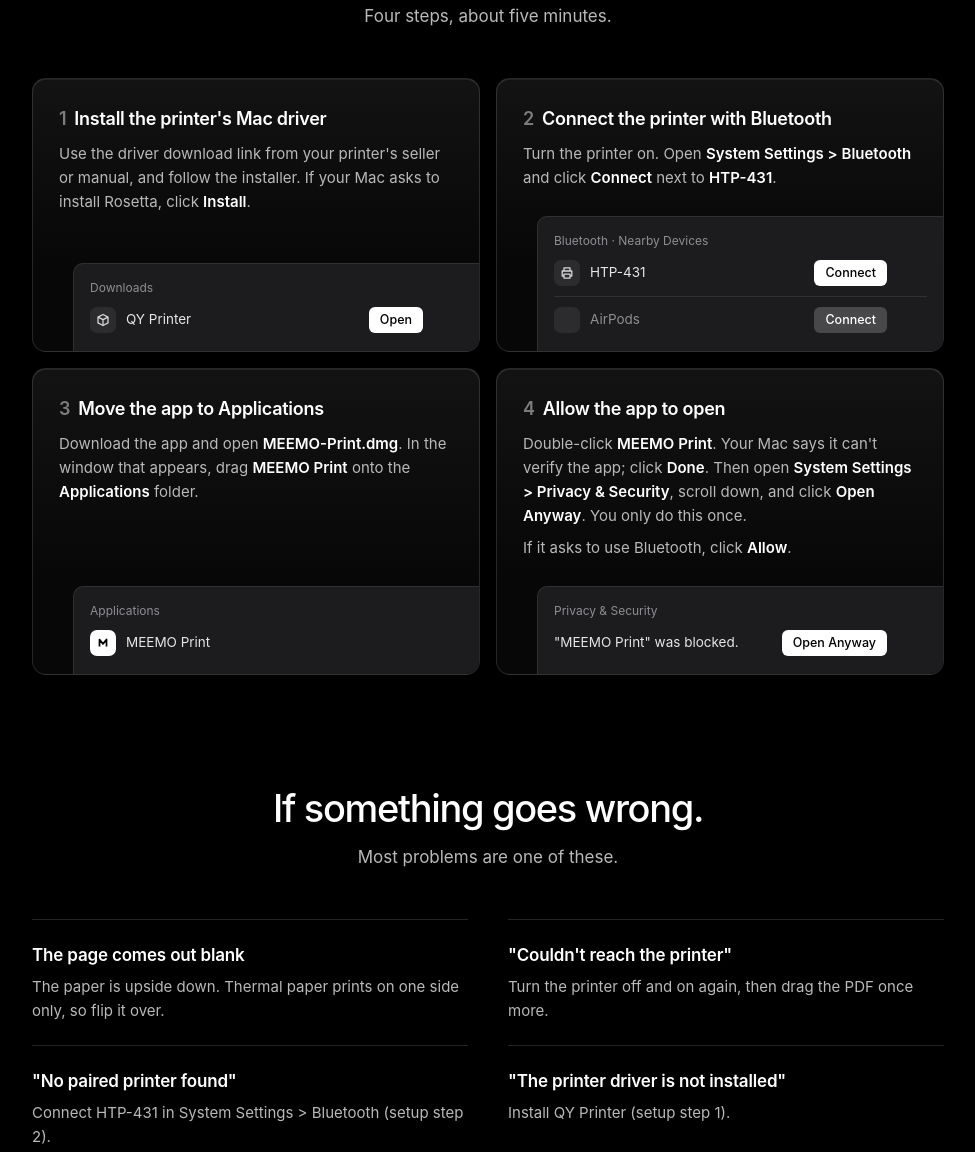
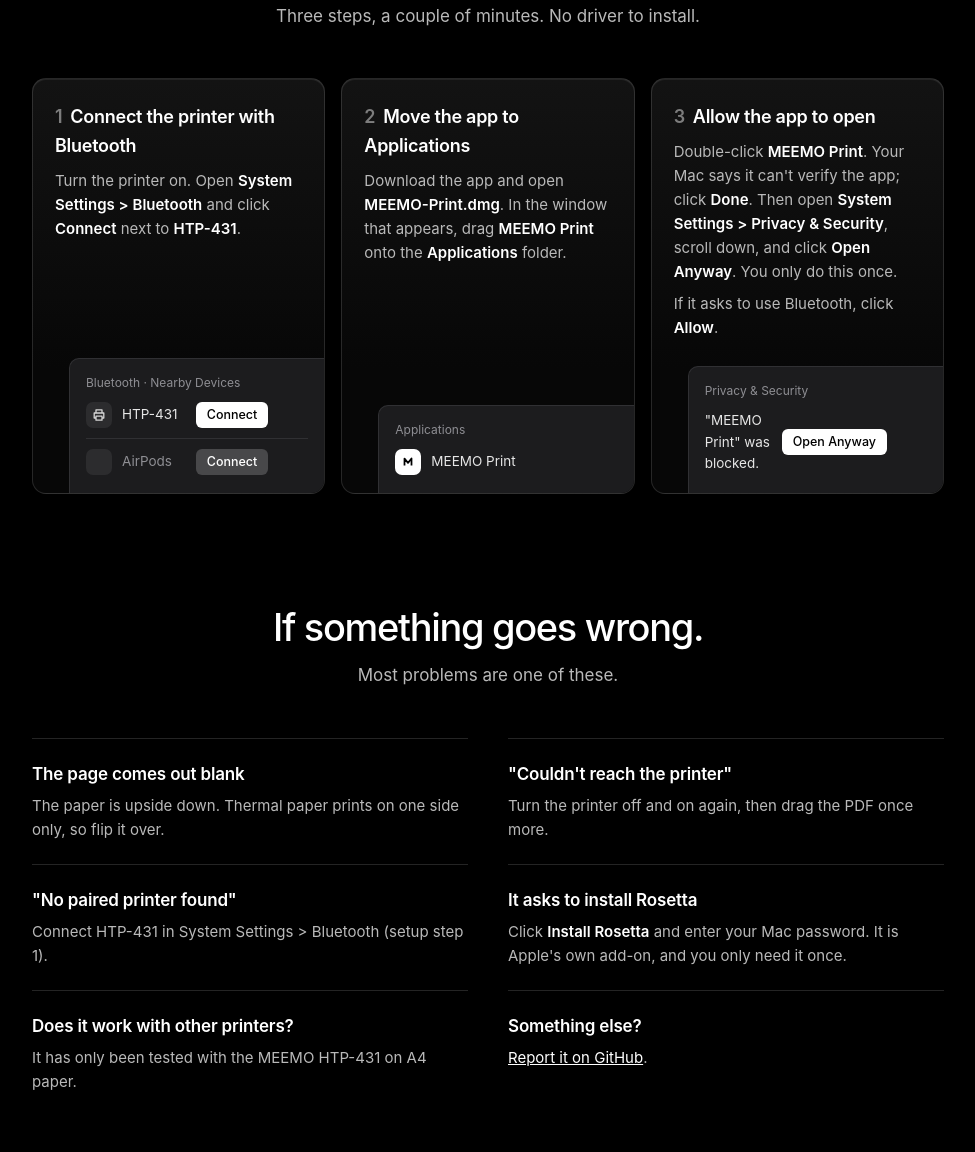
Before and after one commit to rocher71/meemo-print-mac, a plain HTML site: page docs/index.html in a window 1280 px wide. Shown: the part 1515-2667 px from the top of the page, without its empty margins (152-1127 px from the left). Drawn offline with Linux system fonts and the light colour scheme; a web font is replaced by a local one.

Commit message:
Bundle the vendor driver files in the app; drop the driver setup step
Co-Authored-By: Claude Fable 5.2 <noreply@anthropic.com>
Claude-Session: https://claude.ai/code/session_01AW7MBQ3X5gVZ4chGQJ8QVF

```diff
--- a/docs/index.html
+++ b/docs/index.html
@@ -75,7 +75,8 @@
   section > p.sub { text-align:center; max-width:30em; margin:14px auto 48px; font-size:17px; }
 
   .grid { display:grid; gap:16px; grid-template-columns:1fr 1fr; }
-  .card { display:flex; flex-direction:column; border-radius:14px; padding:26px 26px 0; overflow:hidden;
+  .grid.three { grid-template-columns:repeat(3, 1fr); }
+  .card { display:flex; flex-direction:column; border-radius:14px; padding:24px 22px 0; overflow:hidden;
           background:linear-gradient(180deg, #131313, #070707 70%); border:1px solid var(--edge); box-shadow:inset 0 1px 0 rgba(255,255,255,.07); }
   .card:target { border-color:#777; }
   .card h3 { margin:0 0 8px; font-size:18px; font-weight:600; color:var(--fg); letter-spacing:-.015em; }
@@ -85,7 +86,7 @@
 
   /* Small pictures of the thing to click in each step. */
   .ui { margin:26px 0 0 14px; margin-top:auto; padding-top:26px; }
-  .ui > div { background:#1c1c1e; border:1px solid #303033; border-bottom:0; border-radius:10px 0 0 0; margin-right:-27px; padding:14px 16px 18px; font-size:13.5px; color:#e6e6e6; }
+  .ui > div { background:#1c1c1e; border:1px solid #303033; border-bottom:0; border-radius:10px 0 0 0; margin-right:-23px; padding:14px 16px 18px; font-size:13.5px; color:#e6e6e6; }
   .ui small { display:block; color:#8e8e93; font-size:12px; margin-bottom:10px; }
   .row { display:flex; align-items:center; gap:10px; padding-right:40px; }
   .row + .row { margin-top:10px; padding-top:10px; border-top:1px solid #303033; color:#8e8e93; }
@@ -110,7 +111,7 @@
 
   @media (max-width:700px) {
     nav a.l { display:none; }
-    .grid, dl.help { grid-template-columns:1fr; }
+    .grid, .grid.three, dl.help { grid-template-columns:1fr; }
     .hero { padding-top:64px; } .printer { margin-top:52px; } .paper { padding:34px 24px 44px; }
     section { padding-top:80px; } .end { padding:96px 0; }
   }
@@ -193,28 +194,12 @@
   <section id="setup">
     <h2><span lang="en">Set up once.</span><span lang="ko">설정은 처음 한 번만.</span></h2>
     <p class="sub">
-      <span lang="en">Four steps, about five minutes.</span>
-      <span lang="ko">네 단계, 5분쯤 걸립니다.</span>
+      <span lang="en">Three steps, a couple of minutes. No driver to install.</span>
+      <span lang="ko">세 단계, 2~3분이면 됩니다. 드라이버를 따로 설치할 필요가 없어요.</span>
     </p>
-    <div class="grid">
-      <div class="card" id="driver">
-        <h3><i>1</i><span lang="en">Install the printer's Mac driver</span><span lang="ko">프린터의 맥용 드라이버 설치</span></h3>
-        <p>
-          <span lang="en">Use the driver download link from your printer's seller or manual, and follow the installer. If your Mac asks to install Rosetta, click <b>Install</b>.</span>
-          <span lang="ko">프린터 판매처나 설명서에 있는 드라이버 다운로드 링크로 받아서 안내대로 설치하세요. 맥이 Rosetta를 설치할지 물으면 <b>설치</b>를 누르세요.</span>
-        </p>
-        <div class="ui" aria-hidden="true"><div>
-          <small><span lang="en">Downloads</span><span lang="ko">다운로드</span></small>
-          <div class="row">
-            <span class="ic"><svg width="14" height="14" viewBox="0 0 14 14" fill="none" stroke="#d6d6d6" stroke-width="1.3" stroke-linejoin="round"><path d="M7 1.5l5 2.6v5.8l-5 2.6-5-2.6V4.1z"/><path d="M2 4.1l5 2.6 5-2.6M7 6.7v5.8"/></svg></span>
-            QY Printer
-            <span class="pill go"><span lang="en">Open</span><span lang="ko">열기</span></span>
-          </div>
-        </div></div>
-      </div>
-
+    <div class="grid three">
       <div class="card">
-        <h3><i>2</i><span lang="en">Connect the printer with Bluetooth</span><span lang="ko">프린터를 블루투스로 연결</span></h3>
+        <h3><i>1</i><span lang="en">Connect the printer with Bluetooth</span><span lang="ko">프린터를 블루투스로 연결</span></h3>
         <p>
           <span lang="en">Turn the printer on. Open <b>System Settings &gt; Bluetooth</b> and click <b>Connect</b> next to <b>HTP-431</b>.</span>
           <span lang="ko">프린터 전원을 켜고 <b>시스템 설정 &gt; 블루투스</b>에서 <b>HTP-431</b> 옆의 <b>연결</b>을 누릅니다.</span>
@@ -235,7 +220,7 @@
       </div>
 
       <div class="card">
-        <h3><i>3</i><span lang="en">Move the app to Applications</span><span lang="ko">앱을 응용 프로그램으로 옮기기</span></h3>
+        <h3><i>2</i><span lang="en">Move the app to Applications</span><span lang="ko">앱을 응용 프로그램으로 옮기기</span></h3>
         <p>
           <span lang="en">Download the app and open <b>MEEMO-Print.dmg</b>. In the window that appears, drag <b>MEEMO Print</b> onto the <b>Applications</b> folder.</span>
           <span lang="ko">앱을 내려받아 <b>MEEMO-Print.dmg</b>를 엽니다. 나타난 창에서 <b>MEEMO Print</b>를 <b>응용 프로그램</b> 폴더 위로 끌어다 놓습니다.</span>
@@ -250,7 +235,7 @@
       </div>
 
       <div class="card">
-        <h3><i>4</i><span lang="en">Allow the app to open</span><span lang="ko">앱 실행 허용하기</span></h3>
+        <h3><i>3</i><span lang="en">Allow the app to open</span><span lang="ko">앱 실행 허용하기</span></h3>
         <p>
           <span lang="en">Double-click <b>MEEMO Print</b>. Your Mac says it can't verify the app; click <b>Done</b>. Then open <b>System Settings &gt; Privacy &amp; Security</b>, scroll down, and click <b>Open Anyway</b>. You only do this once.</span>
           <span lang="ko"><b>MEEMO Print</b>를 두 번 클릭하면 맥이 앱을 확인할 수 없다고 알려 줍니다. <b>완료</b>를 누른 뒤 <b>시스템 설정 &gt; 개인정보 보호 및 보안</b>을 열고 아래로 내려 <b>그래도 열기</b>를 누르세요. 처음 한 번만 하면 돼요.</span>
@@ -287,11 +272,11 @@
       </div>
       <div>
         <dt><span lang="en">"No paired printer found"</span><span lang="ko">"페어링된 프린터를 찾지 못했어요"</span></dt>
-        <dd><span lang="en">Connect HTP-431 in System Settings &gt; Bluetooth (setup step 2).</span><span lang="ko">시스템 설정 &gt; 블루투스에서 HTP-431을 연결하세요(설정 2번).</span></dd>
+        <dd><span lang="en">Connect HTP-431 in System Settings &gt; Bluetooth (setup step 1).</span><span lang="ko">시스템 설정 &gt; 블루투스에서 HTP-431을 연결하세요(설정 1번).</span></dd>
       </div>
       <div>
-        <dt><span lang="en">"The printer driver is not installed"</span><span lang="ko">"프린터 드라이버가 설치되어 있지 않아요"</span></dt>
-        <dd><span lang="en">Install QY Printer (setup step 1).</span><span lang="ko">QY Printer를 설치하세요(설정 1번).</span></dd>
+        <dt><span lang="en">It asks to install Rosetta</span><span lang="ko">Rosetta를 설치하라고 나와요</span></dt>
+        <dd><span lang="en">Click <b>Install Rosetta</b> and enter your Mac password. It is Apple's own add-on, and you only need it once.</span><span lang="ko"><b>Rosetta 설치</b>를 누르고 맥 암호를 입력하세요. Apple이 제공하는 추가 기능이고 한 번만 설치하면 됩니다.</span></dd>
       </div>
       <div>
         <dt><span lang="en">Does it work with other printers?</span><span lang="ko">다른 프린터에서도 되나요?</span></dt>
```
Also changed, not shown: 4 other files.
